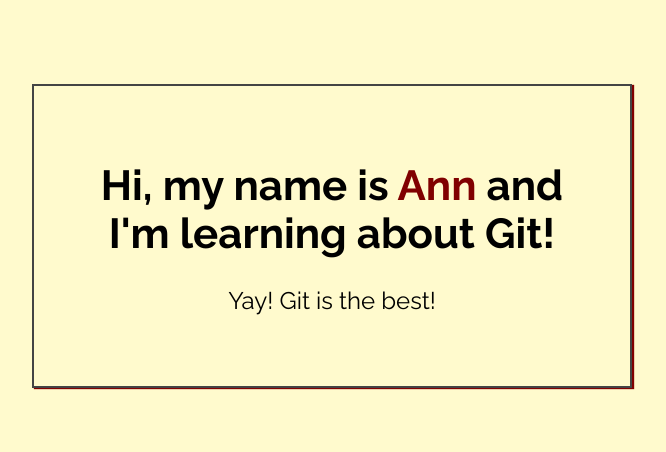
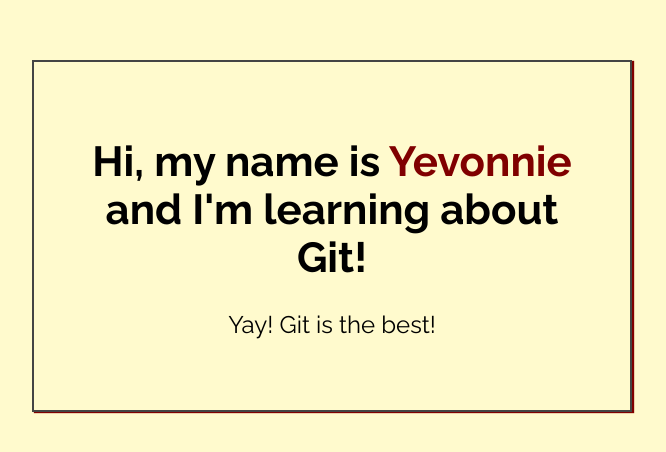
Before and after one commit to YL31/my-first-repo, a plain HTML site: page index.html in a window 1280 px wide. Shown: the part 164-616 px from the top of the page, without its empty margins (308-974 px from the left). Drawn offline with Linux system fonts and the light colour scheme.

Commit message:
Added name to index.html

```diff
--- a/index.html
+++ b/index.html
@@ -14,7 +14,7 @@
 <body>
 
     <div class="greeting">
-        <h1>Hi, my name is <span class="highlight">Ann</span> and I'm learning about Git! </h1>
+        <h1>Hi, my name is <span class="highlight">Yevonnie</span> and I'm learning about Git! </h1>
 
         <p>Yay! Git is the best!</p>
     </div>
```
